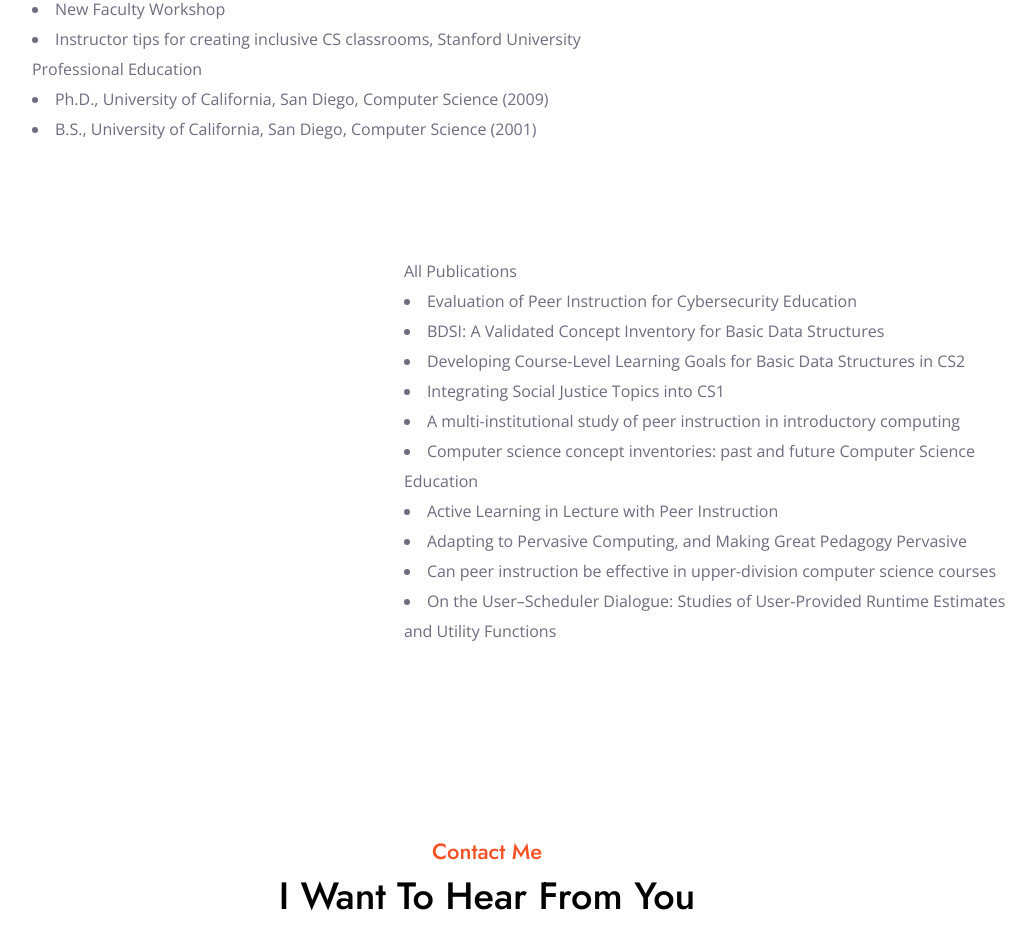
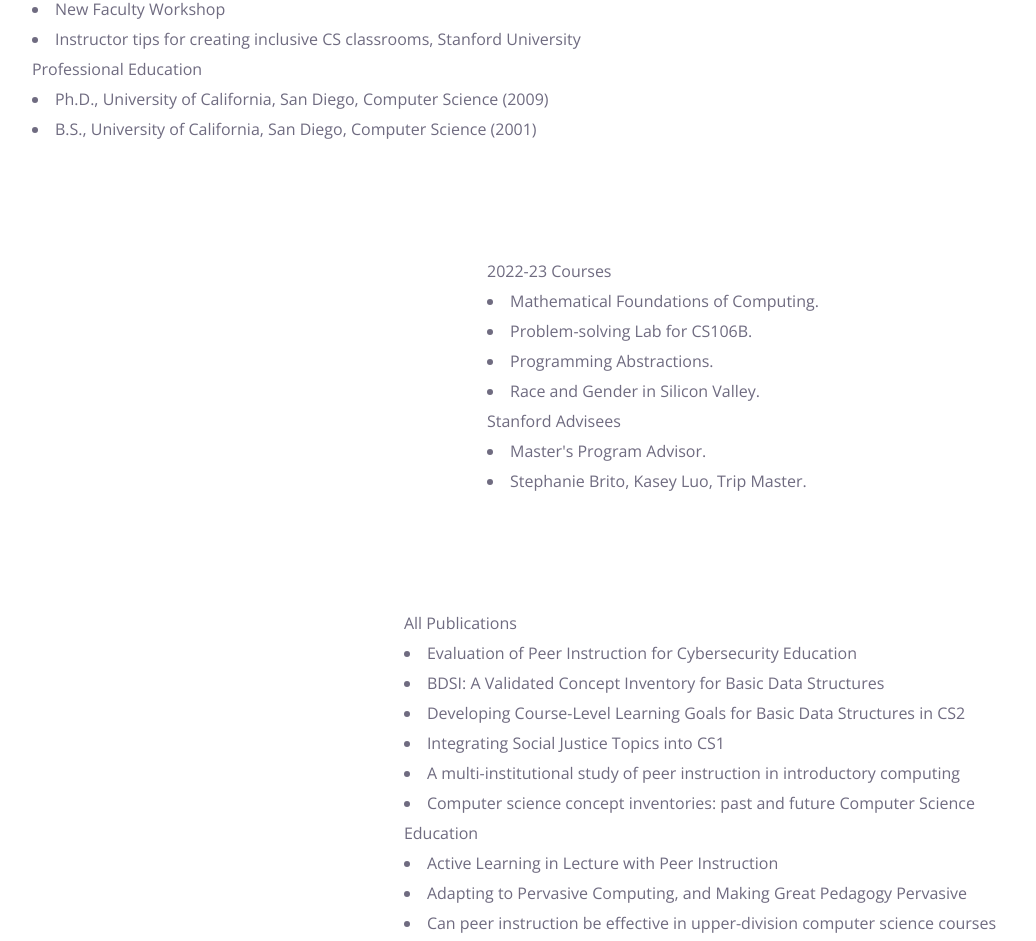
Before and after one commit to Shafin5556/Portfolio-Cynthia-Lee, a Next.js app: page / in a window 1280 px wide. Shown: the part 2330-3271 px from the top of the page, without its empty margins (153-1189 px from the left). Built offline with nearby package versions, Linux system fonts and the light colour scheme.

Commit message:
publication

```diff
--- /dev/null
+++ b/src/components/PUBLICATIONS.js
@@ -0,0 +1,55 @@
+import Counter from "./Counter";
+const PUBLICATIONS = ({ dark }) => {
+  return (
+    <div className="dizme_tm_section" id="PUBLICATIONS">
+      <div className="dizme_tm_about">
+        <div className="container">
+          <div className="wrapper">
+            <div className="left">
+              <div className="image">
+                <div className="numbers year">
+                </div>
+                <div className="numbers project">
+                </div>
+              </div>
+            </div>
+            <div className="center">
+              <div className="title wow fadeInUp" data-wow-duration="1s">
+                <span>{`2022-23 Courses`}</span>
+              </div>
+              <div className="text wow fadeInUp" data-wow-duration="1s">
+              <li>
+                  {`Mathematical Foundations of Computing.`}
+                </li>
+                <li>
+                  {`Problem-solving Lab for CS106B.`}
+                </li>
+                <li>
+                  {`Programming Abstractions.`}
+                </li>
+                <li>
+                  {`Race and Gender in Silicon Valley.`}
+                </li>
+              </div>
+              <div className="title wow fadeInUp" data-wow-duration="1s">
+                <span>{`Stanford Advisees`}</span>
+              </div>
+              <div className="text wow fadeInUp" data-wow-duration="1s">
+              <li>
+                  {`Master's Program Advisor.`}
+                  </li>
+                  <li>
+                  {`Stephanie Brito, Kasey Luo, Trip Master.`}
+                  </li>
+              </div>
+            </div>
+          </div>
+        </div>
+        <div className="brush_2 wow fadeInRight" data-wow-duration="1s">
+          <img src="img/brushes/about/2.png" alt="image" />
+        </div>
+      </div>
+    </div>
+  );
+};
+export default PUBLICATIONS;
```
